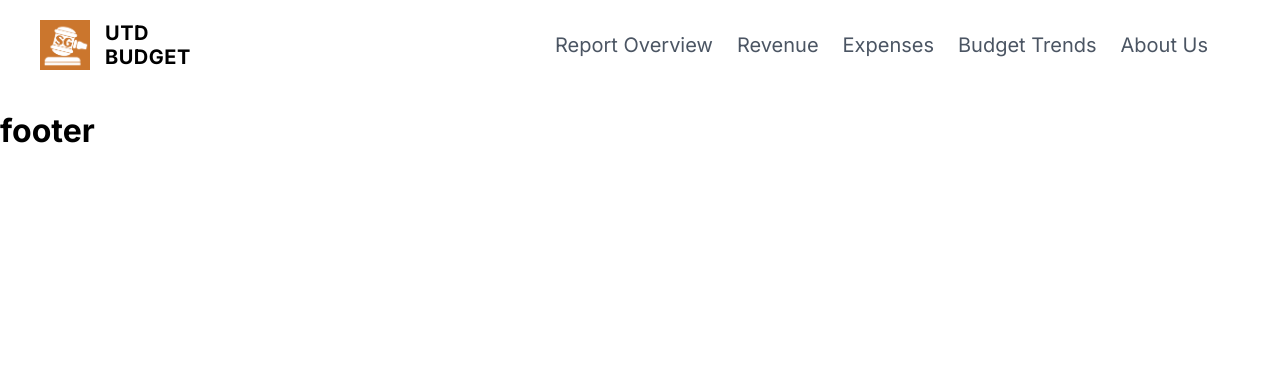
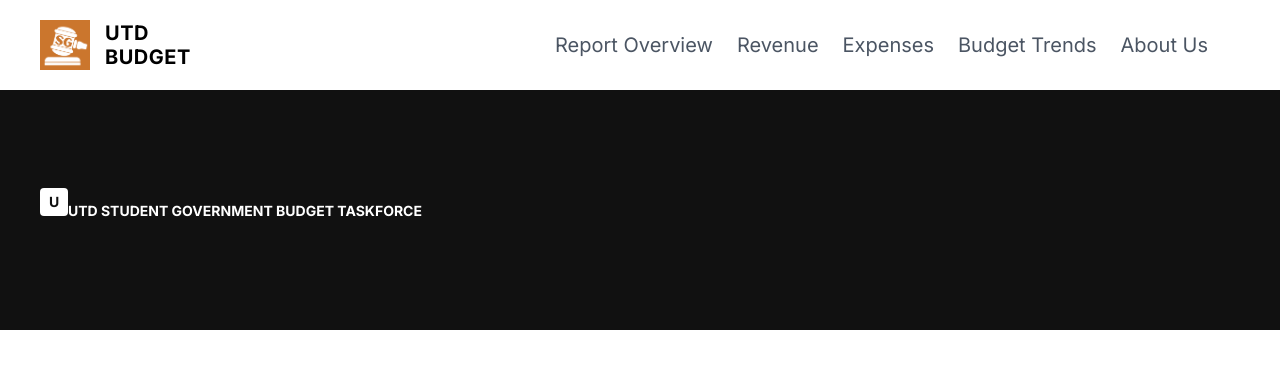
Before and after one commit to andrewtruong792/Student-Government-Budget-Breakdown-Fiscal-Year-2027, a React (Vite) app: page / in a window 1280 px wide. Shown: the top 368 px of the page. Built offline with nearby package versions, Linux system fonts and the light colour scheme.

Commit message:
footer commit
basic setup for footer, not done yet

```diff
--- /dev/null
+++ b/src/components/Footer.css
@@ -0,0 +1,45 @@
+.site-footer {
+    display: flex;
+    align-items: center;
+    justify-content: space-between;
+    background-color: #111111;
+    color: #ffffff;
+    height: 240px;
+}
+.content {
+    justify-content: space-between;
+    padding-left: 40px;
+    padding-right: 40px;
+}
+.description {
+    color: #D1D5DB;
+}
+.descriptionHeader {
+    display: flex;
+    font-weight: 700;
+    font-size: 14px;
+    color: #FFFFFF;
+}
+.badge {
+    display: flex;
+    align-items: center;
+    justify-content: center;
+    height: 28px;
+    width: 28px;
+    background-color: #ffffff;
+    border-radius: 4px;
+    color: #111111;
+}
+.badge text {
+    align-items: center;
+    justify-content: center;
+}
+
+.badge p {
+    align-items: center;
+    justify-content: center;
+}
+
+.references {
+
+}
--- a/src/components/Footer.jsx
+++ b/src/components/Footer.jsx
@@ -1,8 +1,22 @@
 // Footer.jsx
+import './Footer.css'
+
 export default function Footer() {
     return (
         <footer className="site-footer">
-            <h1>footer</h1>
+            <content className="content">
+                <description className="description">
+                    <descriptionHeader className="descriptionHeader">
+                        <badge className="badge">
+                            <text>U</text>
+                        </badge>
+                        <p>UTD STUDENT GOVERNMENT BUDGET TASKFORCE</p>
+                    </descriptionHeader>
+                </description>
+                <references className="references">
+
+                </references>
+            </content>
         </footer>
     );
 }
```
